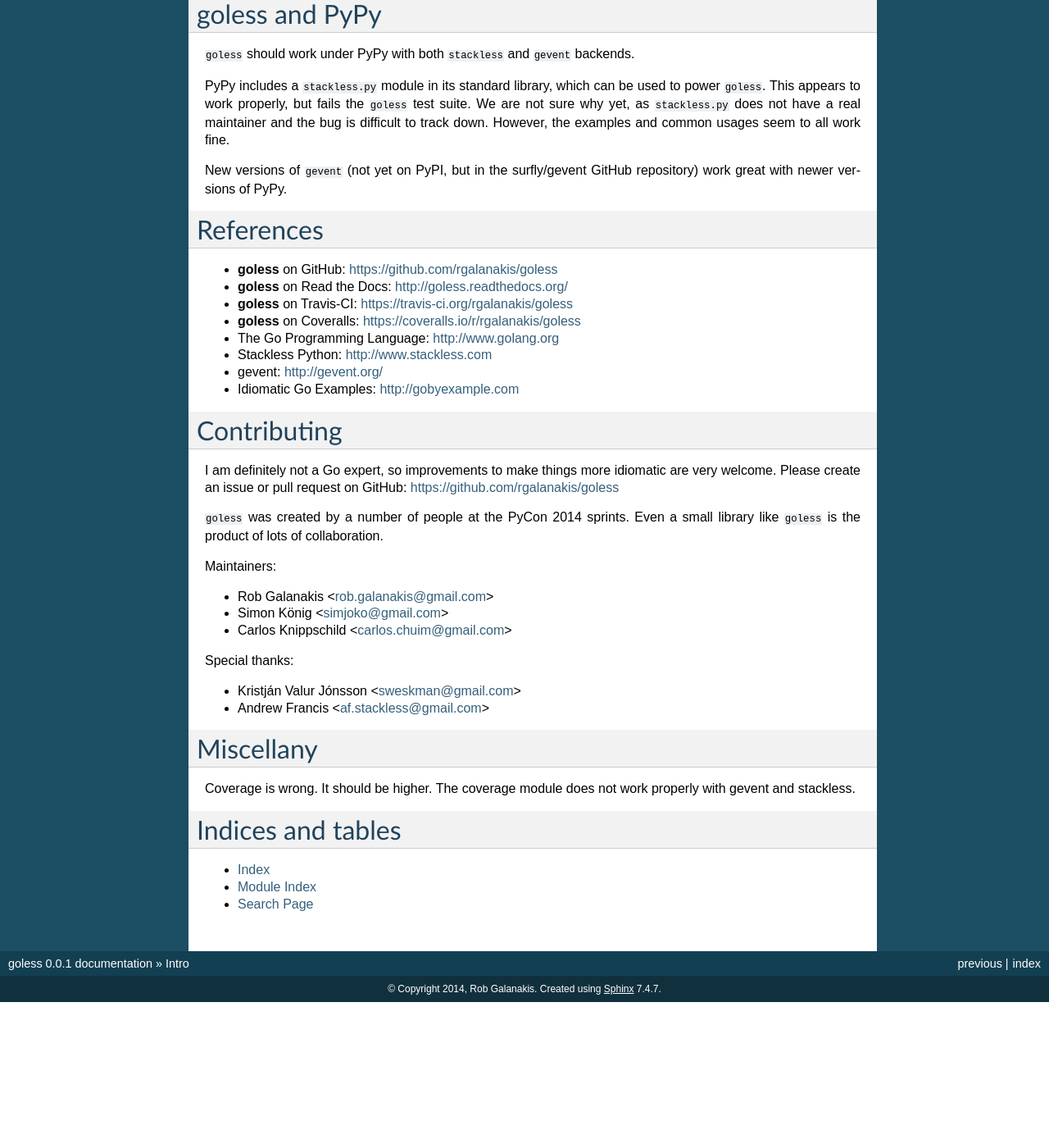
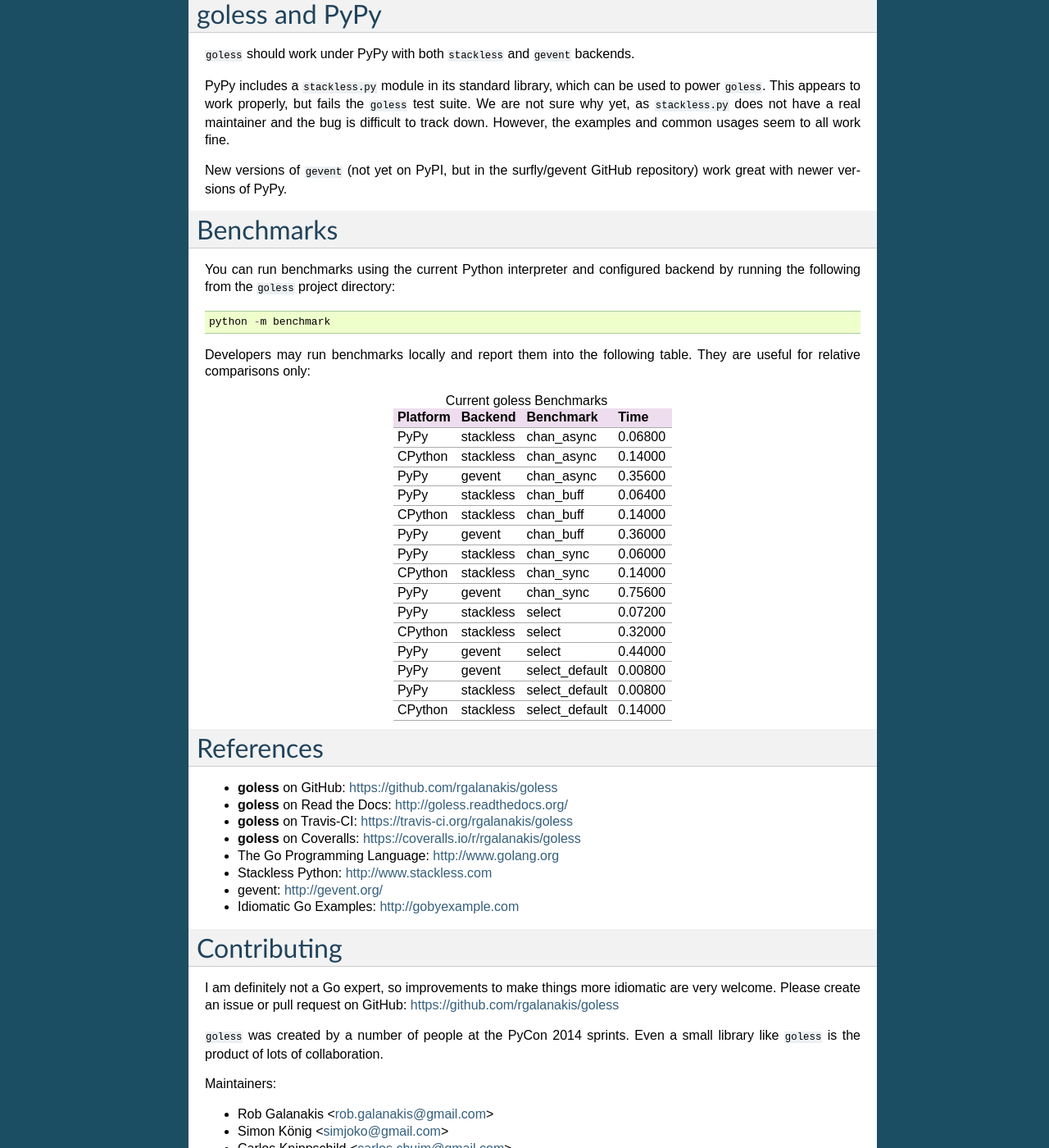
Before and after one commit to rgalanakis/goless, a Sphinx documentation site: the page built from doc/body.rst, in a window 1280 px wide and 1400 px high, scrolled down 2604 px. Shown: the whole window at 82% size. Built offline with Sphinx 7.4.7, drawn with Linux system fonts in a browser that asks for light colours; before the commit the page ends 3826 px from its top, so only the background shows below that.

Commit message:
Added benchmark section and benchtable

```diff
--- /dev/null
+++ b/doc/benchtable.rst
@@ -0,0 +1,21 @@
+.. table:: Current goless Benchmarks
+
+    ======== ========= ============== =======
+    Platform Backend   Benchmark      Time
+    ======== ========= ============== =======
+    PyPy     stackless chan_async     0.06800
+    CPython  stackless chan_async     0.14000
+    PyPy     gevent    chan_async     0.35600
+    PyPy     stackless chan_buff      0.06400
+    CPython  stackless chan_buff      0.14000
+    PyPy     gevent    chan_buff      0.36000
+    PyPy     stackless chan_sync      0.06000
+    CPython  stackless chan_sync      0.14000
+    PyPy     gevent    chan_sync      0.75600
+    PyPy     stackless select         0.07200
+    CPython  stackless select         0.32000
+    PyPy     gevent    select         0.44000
+    PyPy     gevent    select_default 0.00800
+    PyPy     stackless select_default 0.00800
+    CPython  stackless select_default 0.14000
+    ======== ========= ============== =======
--- a/doc/body.rst
+++ b/doc/body.rst
@@ -157,6 +157,21 @@
 (not yet on PyPI, but in the surfly/gevent GitHub repository)
 work great with newer versions of PyPy.
 
+.. _a-benchmarks:
+
+Benchmarks
+==========
+
+You can run benchmarks using the current Python interpreter and configured
+backend by running the following from the ``goless`` project directory::
+
+    python -m benchmark
+
+Developers may run benchmarks locally and report them into the following table.
+They are useful for relative comparisons only:
+
+.. include:: benchtable.rst
+
 .. _a-references:
 
 References
```
